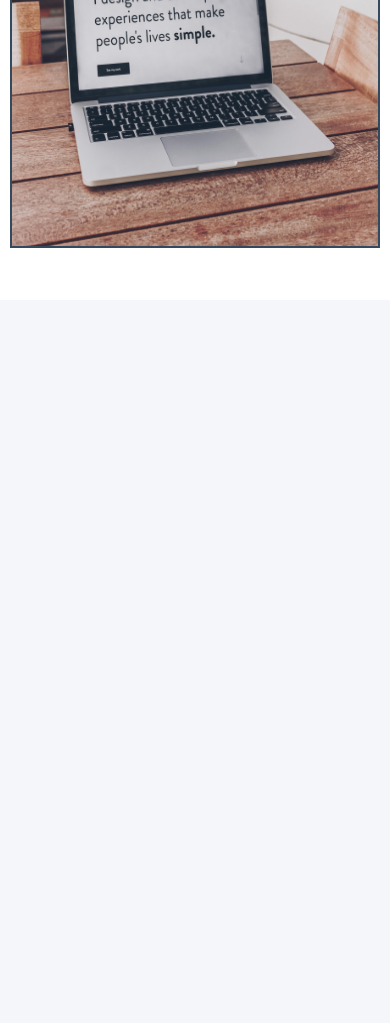
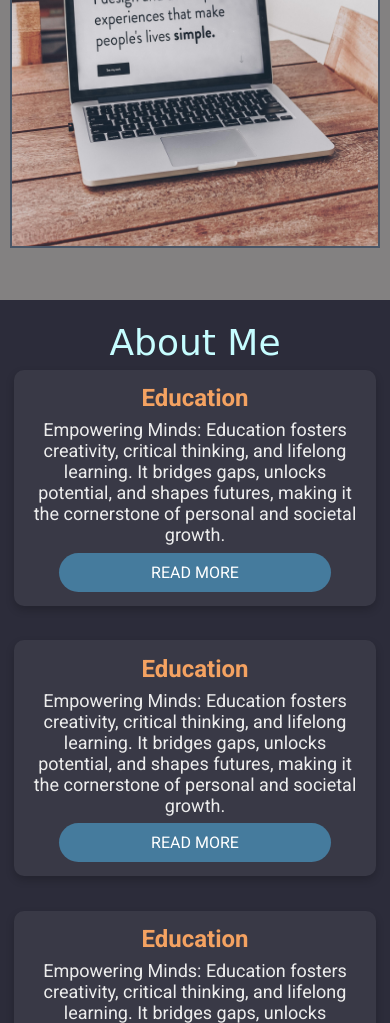
Before and after one commit to sayemPias12/blog_website, a plain HTML site: page index.html in a window 390 px wide. Shown: the part 977-2000 px from the top of the page. Before the commit the page ends 1277 px from the top, so only its background shows below. Drawn offline with Linux system fonts and the light colour scheme.

Commit message:
responsive about section

```diff
--- a/index.html
+++ b/index.html
@@ -31,7 +31,7 @@
 
     <main>
       <section class="banner">
-        <article >
+        <article>
           <h2 class="Artical_heading">Web Development</h2>
           <p class="description">
             Web development involves creating and maintaining websites, blending
@@ -44,6 +44,44 @@
           <img class="image" src="./images/cover-photo.jpg" alt="" />
         </aside>
       </section>
+
+      <section class="about">
+        <h2 class="secHeading">About Me</h2>
+        <div class="cards">
+          <div class="card">
+            <h2 class="cardHeader">Education</h2>
+            <p class="cardDescription">
+              Empowering Minds: Education fosters creativity, critical thinking,
+              and lifelong learning. It bridges gaps, unlocks potential, and
+              shapes futures, making it the cornerstone of personal and societal
+              growth.
+            </p>
+            <button class="brt cBtn">Read More</button>
+          </div>
+
+          <div class="card">
+            <h2 class="cardHeader">Education</h2>
+            <p class="cardDescription">
+              Empowering Minds: Education fosters creativity, critical thinking,
+              and lifelong learning. It bridges gaps, unlocks potential, and
+              shapes futures, making it the cornerstone of personal and societal
+              growth.
+            </p>
+            <button class="brt cBtn">Read More</button>
+          </div>
+
+          <div class="card">
+            <h2 class="cardHeader">Education</h2>
+            <p class="cardDescription">
+              Empowering Minds: Education fosters creativity, critical thinking,
+              and lifelong learning. It bridges gaps, unlocks potential, and
+              shapes futures, making it the cornerstone of personal and societal
+              growth.
+            </p>
+            <button class="brt cBtn">Read More</button>
+          </div>
+        </div>
+      </section>
     </main>
   </body>
 </html>
--- a/style.css
+++ b/style.css
@@ -11,27 +11,33 @@
 }
 
 html {
-  background-color: #f4f6f9; /* Light gray background for the overall page */
+  background-color: #1e1e2f; /* Dark muted blue-gray */
   scroll-behavior: smooth;
   font-family: "Roboto", Arial, sans-serif;
   font-size: 62.5%;
 }
 
 body {
-  background-color: #ffffff; /* Clean white background for content area */
+  background-color: #838181; /* Slightly lighter dark background */
   width: 100rem;
   max-width: 100%;
-  box-shadow: 0.1rem 0.1rem 0.2rem rgba(0, 0, 0, 0.1),
-    -0.1rem 0rem 0.2rem rgba(0, 0, 0, 0.1);
+  box-shadow: 0.1rem 0.1rem 0.2rem rgba(0, 0, 0, 0.4),
+    -0.1rem 0rem 0.2rem rgba(0, 0, 0, 0.4);
   margin: auto;
+}
+
+.brt {
+  background-color: rgba(73, 86, 103, 0.3); /* Muted slate blue tint */
+  border: none;
+  border-radius: 6px;
 }
 
 #head {
   display: flex;
   justify-content: space-around;
   align-items: center;
-  background-color: #2d3e50; /* Muted dark blue-gray for header */
-  color: #ecf0f1; /* Light text color for contrast */
+  background-color: #181823; /* Deep charcoal header */
+  color: #ededed; /* Light gray for text */
   padding: 20px 10px;
   position: sticky;
   top: 0;
@@ -40,12 +46,12 @@ body {
 }
 
 .logo-fig {
-  border: 2px solid #ecf0f1; /* Light text color for logo border */
+  border: 2px solid #495667; /* Subtle muted slate blue border */
 }
 
 .logo {
   font-size: 40px;
-  color: #5ab9ea; /* Soft, professional blue */
+  color: #e63946; /* Classy muted red for contrast */
 }
 
 .Nav {
@@ -60,31 +66,27 @@ body {
 }
 
 .Nav li:hover {
-  background-color: #5ab9ea; /* Blue for hover effect */
+  background-color: #495667; /* Slate blue hover effect */
   transform: scale(1.1);
   border-radius: 6px;
-  color: #2d3e50; /* Dark text color on hover */
+  color: #181823; /* Charcoal text on hover */
 }
 
 .link {
   font-size: 18px;
-  color: #ecf0f1; /* Light gray text for links */
+  color: #ededed; /* Light gray text for links */
   transition: color 0.3s ease;
   cursor: pointer;
 }
 
 .link:hover {
-  color: #1f3a56; /* Darker, contrasting color on hover */
+  color: #f4a261; /* Muted soft orange hover */
 }
-
-
 
 .image {
   width: 550px;
   height: 550px;
-  border: 2px solid #34495e; /* Darker gray border for more contrast */
- /* Light border that matches text color */
-  /* Dark border for the image */
+  border: 2px solid #495667; /* Subtle slate blue border */
 }
 
 .banner {
@@ -102,8 +104,8 @@ body {
 
 .Artical_heading {
   display: inline-block;
-  background-color: #2d3e50; /* Dark background for heading */
-  color: #ecf0f1; /* Light text for the heading */
+  background-color: #181823; /* Deep charcoal heading */
+  color: #ededed; /* Light gray text */
   margin-bottom: 15px;
   padding: 10px;
   font-weight: bolder;
@@ -113,7 +115,7 @@ body {
 .description {
   font-size: 18px;
   text-align: justify;
-  color: #34495e; /* Subtle dark gray for text */
+  color: #ade9eb; /* Muted teal for text */
 }
 
 .banner aside {
@@ -121,9 +123,83 @@ body {
   text-align: center;
 }
 
-/* for media  */
+/* about */
+/* about */
+/* about */
+.about {
+  background-color: #2c2c3a; /* Dark background for consistency */
+  color: #c6fdff; /* Muted teal for text */
+  padding: 3rem 1rem;
+  display: flex;
+  flex-direction: column;
+  align-items: center;
+  justify-content: space-evenly;
+  min-height: 60vh;
+}
+
+.cards {
+  display: flex;
+  align-items: center;
+  gap: 20px;
+  flex-wrap: wrap;
+}
+
+.card {
+  flex: 1;
+  max-width: 400px;
+  border-radius: 10px;
+  background-color: #393946; /* Subtle muted gray for card backgrounds */
+  padding: 2rem 1.5rem;
+  margin: 1rem;
+  display: flex;
+  flex-direction: column;
+  align-items: center;
+  text-align: center;
+  box-shadow: 0 4px 8px rgba(0, 0, 0, 0.2); /* Subtle shadow for depth */
+  transition: all 0.3s ease;
+  gap: 1rem;
+}
+
+.card:hover {
+  transform: translateY(-10px); /* Lift effect */
+  box-shadow: 0 6px 12px rgba(0, 0, 0, 0.3); /* Slightly deeper shadow */
+}
+
+.cardHeader {
+  font-size: 24px;
+  font-weight: bold;
+  color: #f4a261; /* Muted soft orange for headers */
+}
+
+.cardDescription {
+  font-size: 16px;
+  color: #ededed; /* Light gray for descriptions */
+}
+
+.cBtn {
+  width: 80%;
+  padding: 10px;
+  font-size: 16px;
+  background-color: #457b9d; /* Muted blue for buttons */
+  color: #ffffff; /* White text for buttons */
+
+  border-radius: 20px;
+  cursor: pointer;
+  transition: all 0.3s ease;
+  text-transform: uppercase;
+}
+
+.cBtn:hover {
+  background-color: #1d3557; /* Slightly darker blue on hover */
+}
+.secHeading {
+  font-size: 5rem;
+  font-family: "Italiano", cursive;
+}
+
+/* for media */
 @media screen and (max-width: 992px) {
-  .banner{
+  .banner {
     flex-direction: column;
   }
   .banner article {
@@ -134,18 +210,29 @@ body {
     justify-content: center;
     padding-bottom: 40px;
   }
-  .Artical_heading{
+  .Artical_heading {
     font-size: 3rem;
   }
-
+  .card p {
+    font-size: large;
+  }
 }
 
 @media screen and (max-width: 770px) {
   html {
     font-size: 55%;
   }
-  .banner article{
+  .banner article {
     width: 80%;
+  }
+  .cards {
+    flex-direction: column;
+  }
+  .card {
+    min-width: 90%;
+  }
+  .card p {
+    font-size: large;
   }
 }
 
@@ -160,15 +247,25 @@ body {
   #head {
     flex-direction: column;
   }
-  .banner{
+  .banner {
     min-height: auto;
   }
-  .banner article{
+  .banner article {
     width: 90%;
-
   }
-  .image{
-  max-width: 100%;
-
+  .image {
+    max-width: 100%;
+  }
+  .cards {
+    min-width: 90%;
+  }
+  .about {
+    min-height: auto;
+  }
+  .card {
+    min-width: 90%;
+  }
+  .card p {
+    font-size: large;
   }
 }
```
